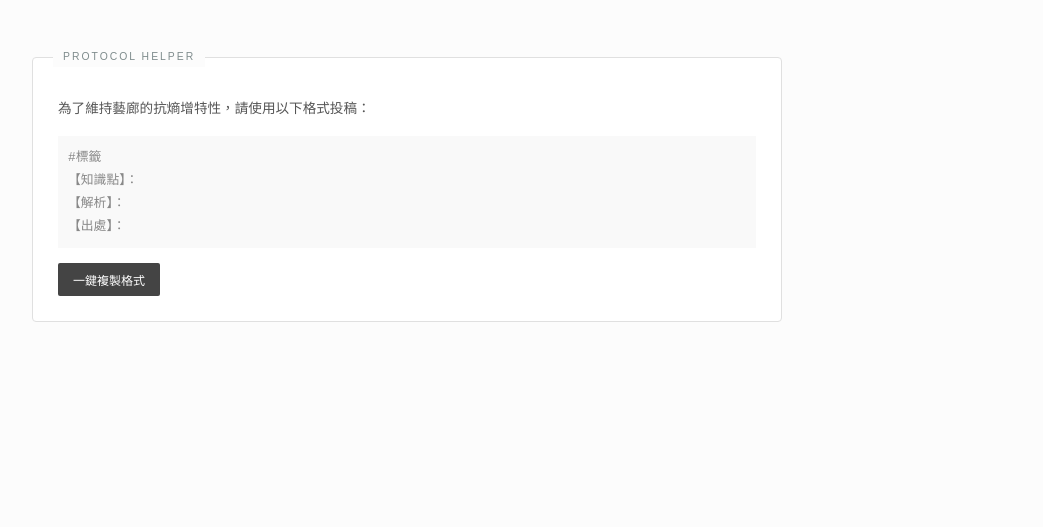
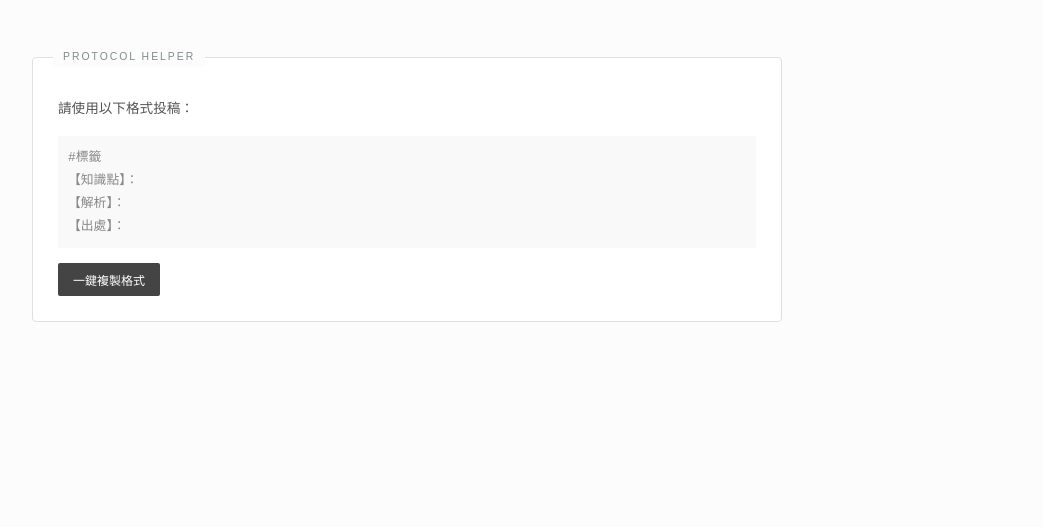
Before and after one commit to kitty32219/mindful-space, a plain HTML site: page index.html in a window 1280 px wide. Shown: the part 155-682 px from the top of the page, without its empty margins (233-1276 px from the left). Drawn offline with Linux system fonts and the light colour scheme.

Commit message:
Update index.html

```diff
--- a/index.html
+++ b/index.html
@@ -115,7 +115,7 @@
 
         <section class="template-box">
             <p style="font-size: 0.85rem; color: #555; margin-bottom: 15px;">
-                為了維持藝廊的抗熵增特性，請使用以下格式投稿：
+                請使用以下格式投稿：
             </p>
             <code id="template-text" style="font-size: 0.8rem; color: #888; display: block; background: #f9f9f9; padding: 10px;">
                 #標籤<br>
```
